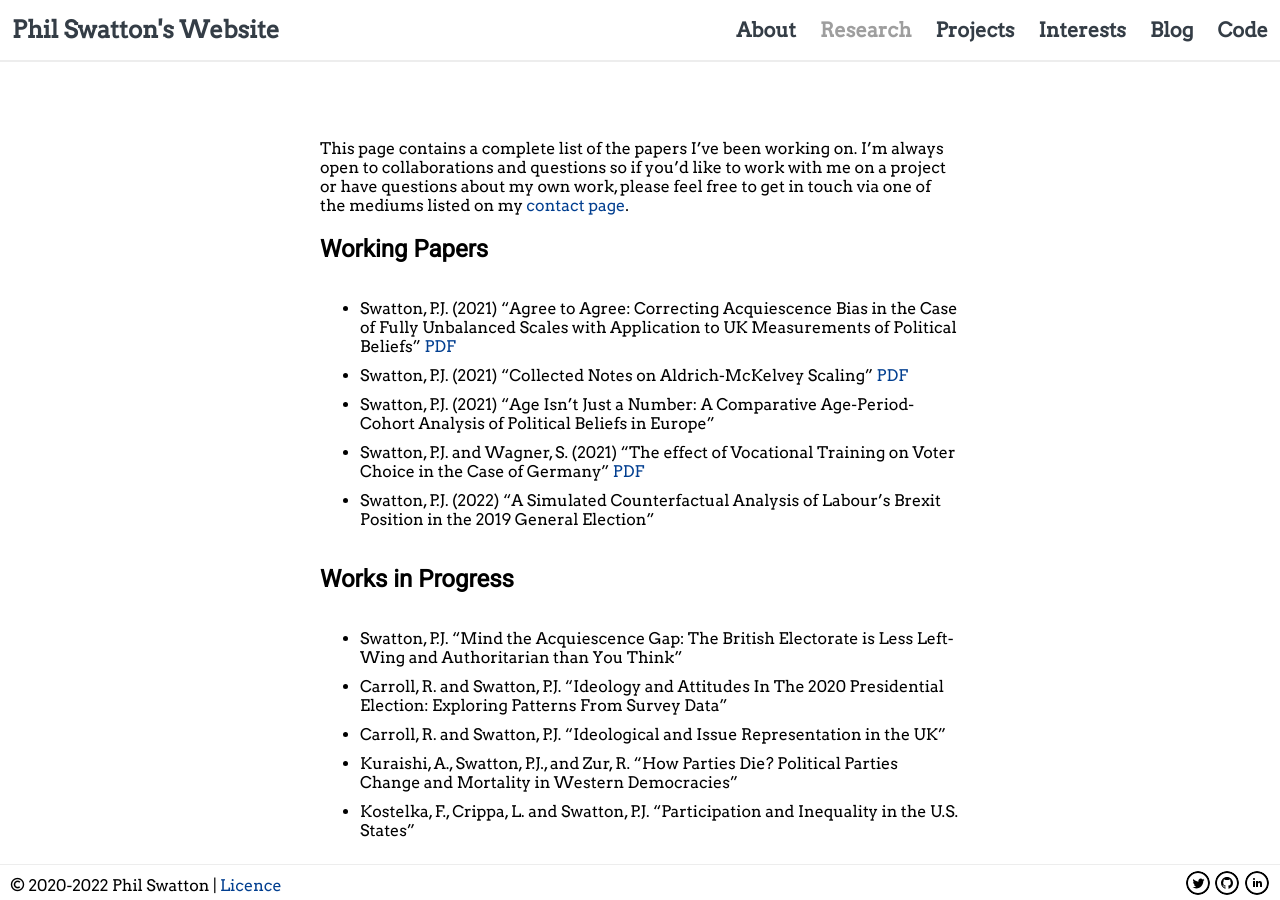
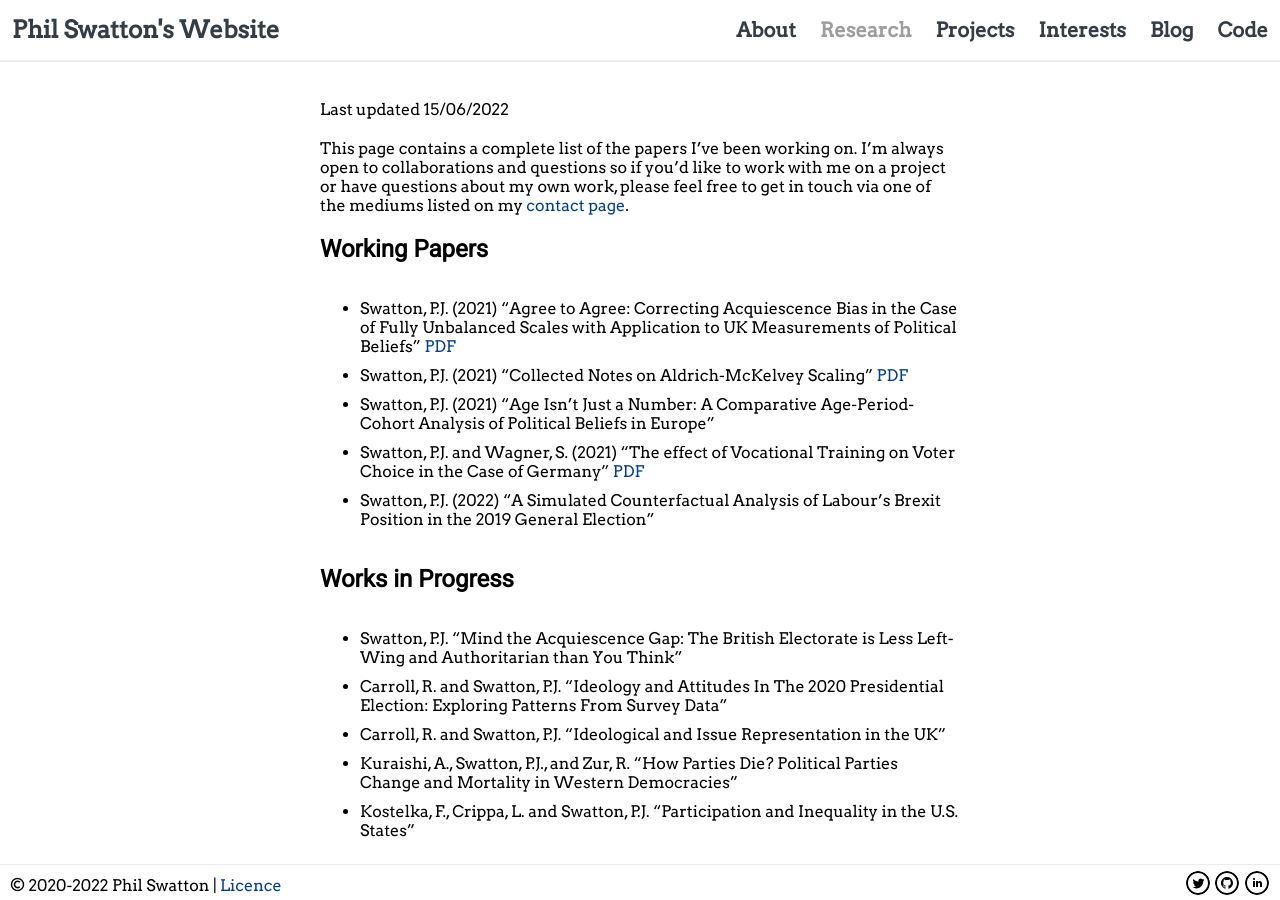
Before and after one commit to philswatton/philswatton.github.io, a Jekyll site: the page built from research.md, in a window 1280 px wide. Built offline with Jekyll 4.4.1, drawn with Linux system fonts in a browser that asks for light colours.

Commit message:
moved subtitle

```diff
--- a/_layouts/default.html
+++ b/_layouts/default.html
@@ -37,8 +37,8 @@
     {% include navigation.html %}
     <main>
         <!---<h1>{{ page.title }}</h1>-->
+        <div class="content">
         {% if page.subtitle != nil %} <p class="subtitle">{{ page.subtitle }}</p> {% endif %}
-        <div class="content">
           {{ content }}
         </div>
     </main>
```
